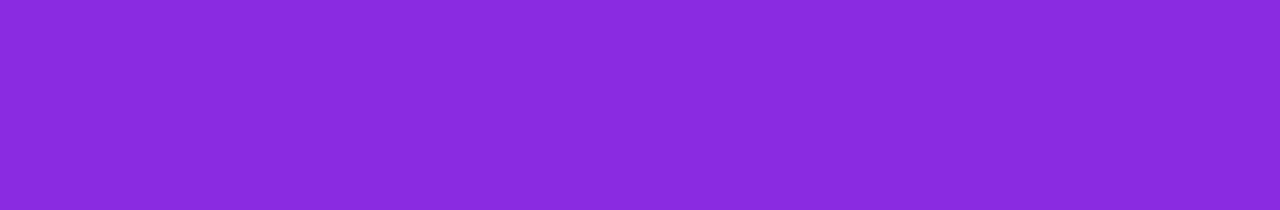
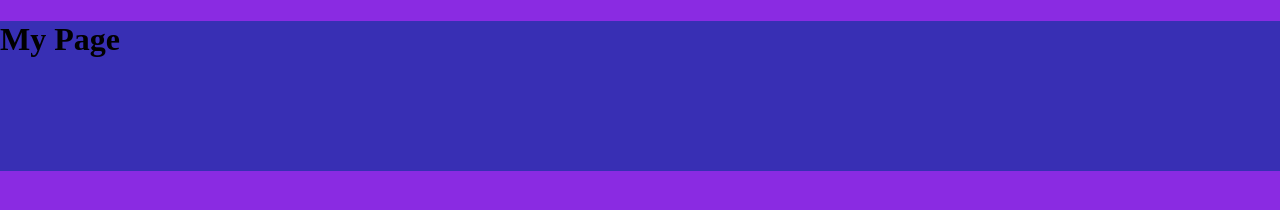
Before and after one commit to gaof074/html_css_Javascript, a plain HTML site: page index.html in a window 1280 px wide. Drawn offline with Linux system fonts and the light colour scheme.

Commit message:
header color

```diff
--- a/css/style.css
+++ b/css/style.css
@@ -4,3 +4,13 @@ padding: 0;
 box-sizing: border-box;
 background-color: blueviolet;
 }
+header {
+    width: 100%;
+    height: 150px;
+    background-color: rgb(56, 47, 180);
+
+}
+#Header-Text {
+    font-size: 50px;
+    margin: 10px;
+}
--- a/index.html
+++ b/index.html
@@ -8,7 +8,7 @@
 </head>
 <body>
 <header>
-
+<h1 id="header-text">My Page</h1>
 </header>
 <main>
 
```
